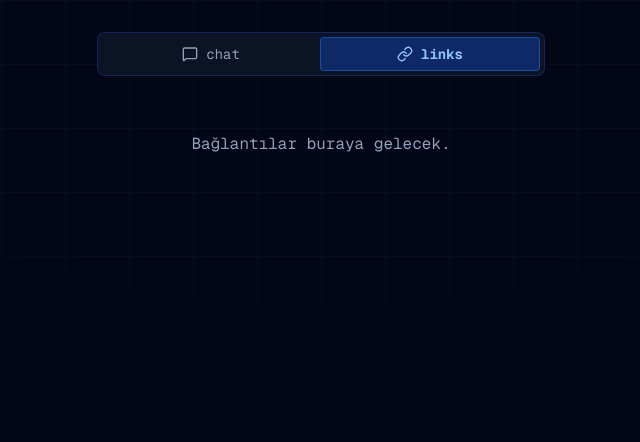
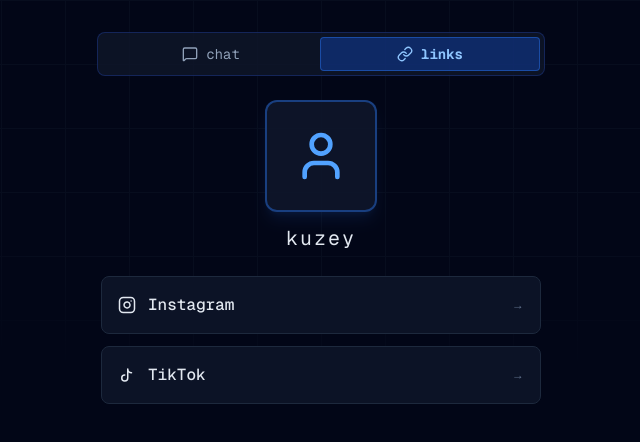
Before and after one commit to Goldcrowns/Mami, a Next.js app: page / in a window 1280 px wide. Both pictures are taken after a click on the button "links". Shown: the top 442 px of the page, without its empty margins (319-959 px from the left). Built offline with nearby package versions, Linux system fonts and the light colour scheme.

Commit message:
Update page.tsx

```diff
--- a/src/app/page.tsx
+++ b/src/app/page.tsx
@@ -1,15 +1,47 @@
 'use client';
 
 import { useState } from 'react';
-import { User, Send, MessageSquare, Link } from 'lucide-react';
+import { User, Send, MessageSquare, Link as LinkIcon, Instagram } from 'lucide-react';
+
+// TikTok ikonu için özel SVG bileşeni
+const TikTokIcon = ({ size = 18 }: { size?: number }) => (
+  <svg
+    width={size}
+    height={size}
+    viewBox="0 0 24 24"
+    fill="none"
+    stroke="currentColor"
+    strokeWidth="2"
+    strokeLinecap="round"
+    strokeLinejoin="round"
+  >
+    <path d="M9 12a4 4 0 1 0 4 4V4a5 5 0 0 0 5 5" />
+  </svg>
+);
 
 export default function Home() {
   const [tab, setTab] = useState<'chat' | 'links'>('chat');
   const [input, setInput] = useState('');
   const [messages, setMessages] = useState<Array<{ role: string; text: string }>>([
-    { role: 'assistant', text: "I'm the director of Æ Labs. Ask me anything!" },
+    { role: 'assistant', text: "I'm Mami. Ask me anything!" },
   ]);
   const [loading, setLoading] = useState(false);
+
+  // Sosyal medya bağlantıların
+  const socialLinks = [
+    {
+      name: 'Instagram',
+      url: 'https://instagram.com/muhammetemindadak',
+      icon: <Instagram size={18} />,
+      color: 'hover:border-pink-500/50 hover:text-pink-400',
+    },
+    {
+      name: 'TikTok',
+      url: 'https://tiktok.com/@m.emindadak',
+      icon: <TikTokIcon size={18} />,
+      color: 'hover:border-cyan-500/50 hover:text-cyan-400',
+    },
+  ];
 
   const sendMessage = async () => {
     if (!input.trim() || loading) return;
@@ -63,24 +95,22 @@ export default function Home() {
               tab === 'links' ? 'bg-blue-600/30 text-blue-300 font-bold border border-blue-500/40' : 'text-slate-400 hover:text-white'
             }`}
           >
-            <Link size={16} /> links
+            <LinkIcon size={16} /> links
           </button>
+        </div>
+
+        {/* Profil İkonu & İsim (Tüm sekmelerde görünür) */}
+        <div className="flex flex-col items-center gap-3">
+          <div className="w-28 h-28 border-2 border-blue-500/40 rounded-xl overflow-hidden bg-slate-900/90 shadow-lg shadow-blue-500/10 flex items-center justify-center text-blue-400">
+            <User size={56} />
+          </div>
+          <h1 className="text-xl tracking-widest text-slate-200">kuzey</h1>
         </div>
 
         {tab === 'chat' && (
           <>
-            {/* Profil İkonu / Avatar Alanı */}
-            <div className="relative">
-              <div className="w-28 h-28 border-2 border-blue-500/40 rounded-xl overflow-hidden bg-slate-900/90 shadow-lg shadow-blue-500/10 flex items-center justify-center text-blue-400">
-                <User size={56} />
-              </div>
-            </div>
-
-            {/* İsim */}
-            <h1 className="text-xl tracking-widest text-slate-200">kuzey</h1>
-
             {/* Mesaj Akışı */}
-            <div className="w-full space-y-3 max-h-[45vh] overflow-y-auto px-1">
+            <div className="w-full space-y-3 max-h-[40vh] overflow-y-auto px-1">
               {messages.map((msg, index) => (
                 <div
                   key={index}
@@ -121,11 +151,25 @@ export default function Home() {
         )}
 
         {tab === 'links' && (
-          <div className="w-full text-center text-slate-400 py-8">
-            Bağlantılar buraya gelecek.
+          <div className="w-full space-y-3 px-1">
+            {socialLinks.map((link, index) => (
+              <a
+                key={index}
+                href={link.url}
+                target="_blank"
+                rel="noopener noreferrer"
+                className={`flex items-center justify-between p-4 bg-slate-900/80 border border-slate-800 rounded-lg text-slate-200 transition-all backdrop-blur-md ${link.color}`}
+              >
+                <span className="flex items-center gap-3 font-medium">
+                  {link.icon}
+                  {link.name}
+                </span>
+                <span className="text-xs text-slate-500">→</span>
+              </a>
+            ))}
           </div>
         )}
       </div>
     </main>
   );
-        }
+}
```
